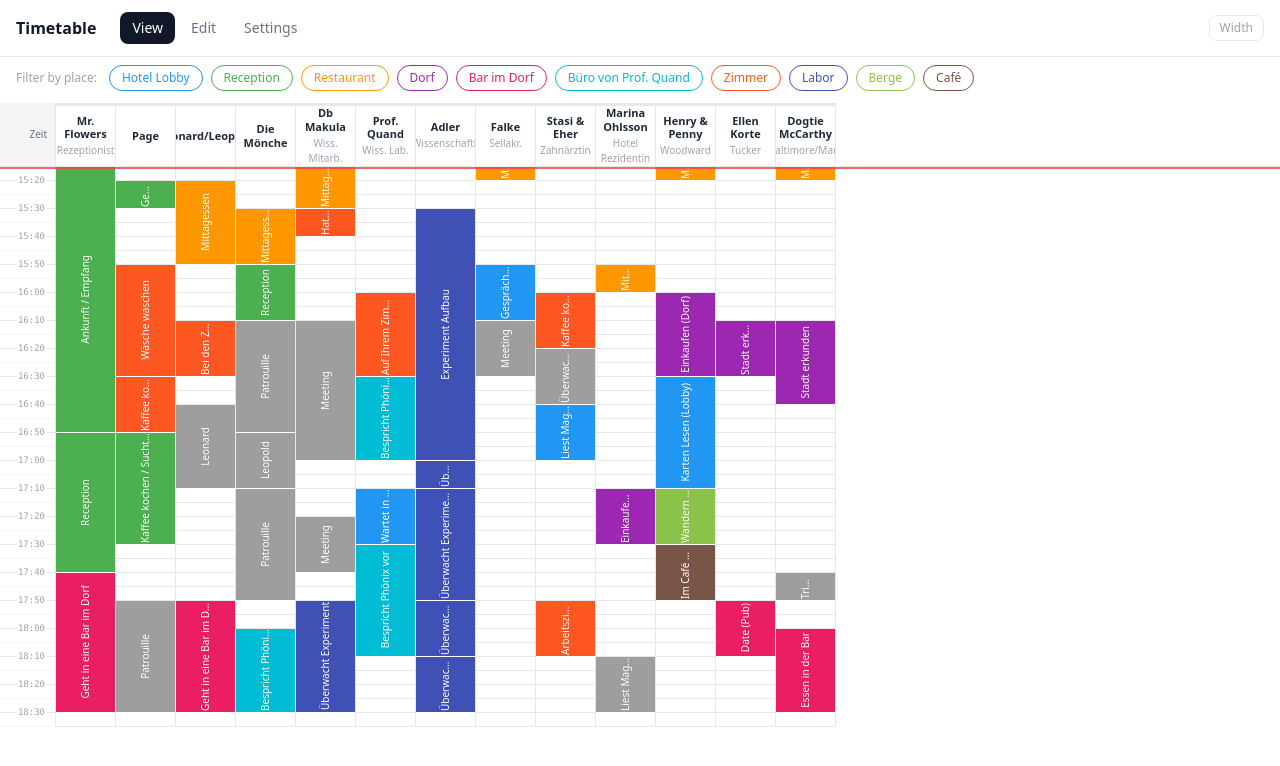
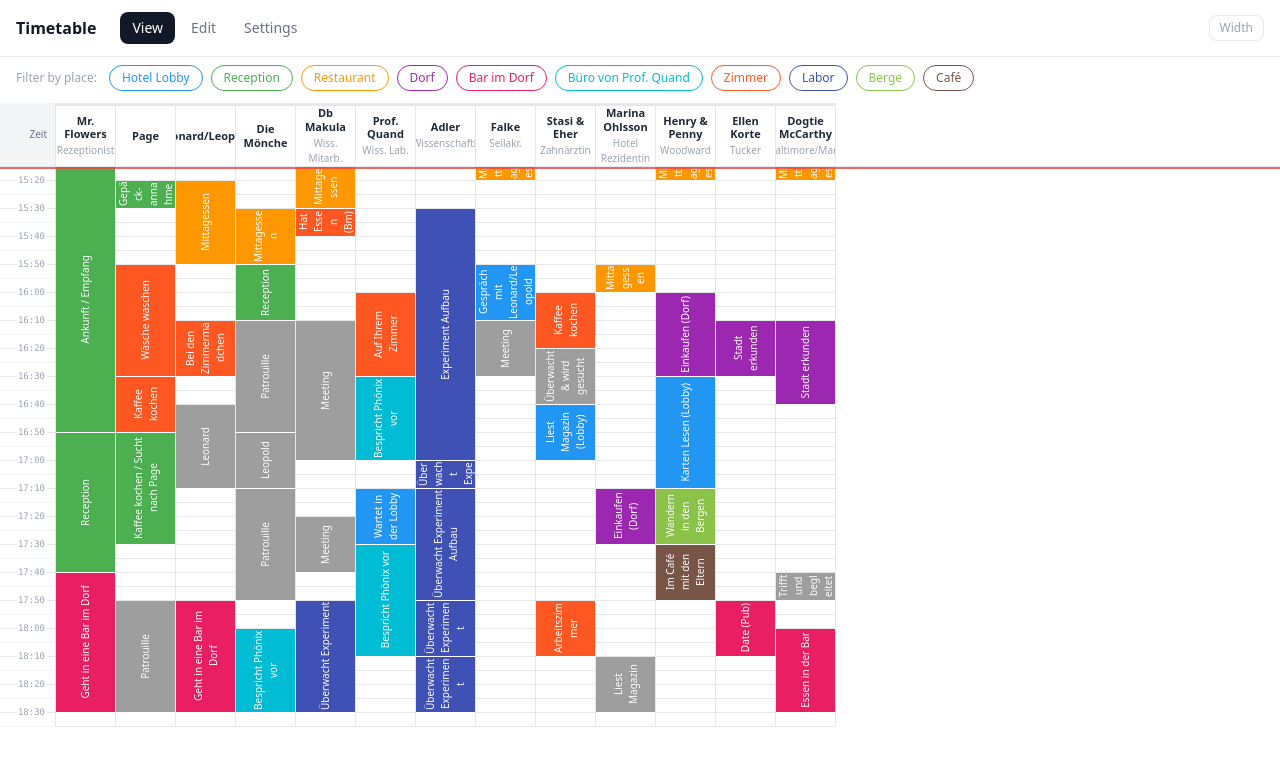
Before and after one commit to MichiGandi/RoleplayTimetable, a React (Vite) app: page / in a window 1280 px wide. Shown: the top 766 px of the page. Built offline with nearby package versions, Linux system fonts and the light colour scheme.

Commit message:
line breaks

```diff
--- a/src/components/TimetableView.tsx
+++ b/src/components/TimetableView.tsx
@@ -357,13 +357,16 @@ export default function TimetableView({ characters, events, places, isEditMode,
                         }}
                       >
                         <span
-                          className="text-white font-medium drop-shadow-sm block whitespace-nowrap overflow-hidden text-ellipsis"
+                          className="text-white font-medium drop-shadow-sm overflow-hidden"
                           style={{
                             fontSize: 10,
                             writingMode: 'vertical-rl',
                             textOrientation: 'mixed',
                             transform: 'rotate(180deg)',
                             maxHeight: heightPx - 2,
+                            wordBreak: 'break-word',
+                            overflowWrap: 'break-word',
+                            textAlign: 'center',
                           }}
                         >
                           {event.label}
```
